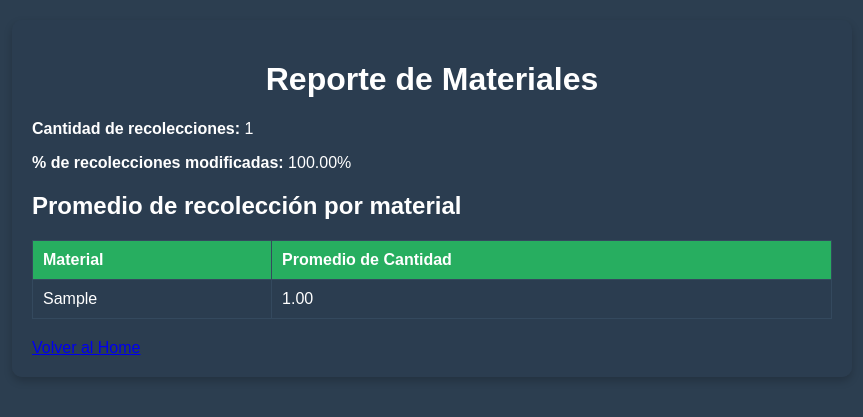
After one commit to LoreOth/App-desarrollo-softw, a Django app: page //reporte_meteriales/ in a window 1280 px wide. The commit adds this page. Shown: the top 417 px of the page, without its empty margins (208-1071 px from the left). Run offline with Django 4.2, Linux system fonts and the light colour scheme; a user stored in the database is signed in; tables that the repository leaves empty hold one stand-in row (values such as "Sample post").

Commit message:
metricas

```diff
--- a/usuarios/functions/load_material.py
+++ b/usuarios/functions/load_material.py
@@ -168,9 +168,7 @@ def recoleccion_materiales(mail_recolector, material):
     [x_bonita_api_cookie, jsessionid] = login()
 
     processes = get_processes(x_bonita_api_cookie, jsessionid)
-    print('processes ', processes)
     process_name = processes[0]['name']
-    print('process_name ', process_name)
 
     process_id = find_process_by_name(processes, process_name)
 
--- a/usuarios/templates/usuarios/home.html
+++ b/usuarios/templates/usuarios/home.html
@@ -183,7 +183,10 @@
         {% endif %}
 
         {% if request.user.rol == 'RECOLECTOR' %}
-            <a href="{% url 'formulario_material' %}">Registrar Material</a>
+            <a href="{% url 'formulario_material' %}" class="button">Registrar Material</a>
+            <p></p>
+            <a href="{% url 'reporte_meteriales' %}" class="button">Ver Reporte de Materiales</a>
+
         {% endif %}
     </div>
 </body>
--- /dev/null
+++ b/usuarios/templates/usuarios/reporte_meteriales.html
@@ -0,0 +1,74 @@
+<!DOCTYPE html>
+<html lang="es">
+<head>
+    <meta charset="UTF-8">
+    <meta name="viewport" content="width=device-width, initial-scale=1.0">
+    <title>Reporte de Materiales</title>
+    <style>
+        body {
+            font-family: 'Arial', sans-serif;
+            background-color: #2c3e50;
+            color: white;
+            margin: 0;
+            padding: 20px;
+            box-sizing: border-box;
+        }
+        .container {
+            max-width: 800px;
+            margin: 0 auto;
+            padding: 20px;
+            background-color: rgba(44, 62, 80, 0.9);
+            border-radius: 10px;
+            box-shadow: 0 4px 8px rgba(0, 0, 0, 0.2);
+        }
+        h1 {
+            text-align: center;
+        }
+        table {
+            width: 100%;
+            border-collapse: collapse;
+            margin: 20px 0;
+        }
+        th, td {
+            padding: 10px;
+            text-align: left;
+            border: 1px solid #34495e;
+        }
+        th {
+            background-color: #27ae60;
+        }
+    </style>
+</head>
+<body>
+    <div class="container">
+        <h1>Reporte de Materiales</h1>
+
+        <p><strong>Cantidad de recolecciones:</strong> {{ cantidad_recolecciones }}</p>
+        <p><strong>% de recolecciones modificadas:</strong> {{ porcentaje_modificadas|floatformat:2 }}%</p>
+
+        <h2>Promedio de recolección por material</h2>
+        <table>
+            <thead>
+                <tr>
+                    <th>Material</th>
+                    <th>Promedio de Cantidad</th>
+                </tr>
+            </thead>
+            <tbody>
+                {% for material in promedio_por_material %}
+                    <tr>
+                        <td>{{ material.material }}</td>
+                        <td>{{ material.promedio|floatformat:2 }}</td>
+                    </tr>
+                {% empty %}
+                    <tr>
+                        <td colspan="2">No hay datos para mostrar.</td>
+                    </tr>
+                {% endfor %}
+            </tbody>
+        </table>
+
+        <a href="{% url 'home' %}">Volver al Home</a>
+    </div>
+</body>
+</html>
--- a/usuarios/urls.py
+++ b/usuarios/urls.py
@@ -4,6 +4,8 @@ from .views import registro_view
 urlpatterns = [
     path('login/', views.login_view, name='login'),
     path('formulario-material/', views.formulario_material, name='formulario_material'),
+    path('reporte_meteriales/', views.reporte_meteriales, name='reporte_meteriales'),
+
     path('gracias/', views.gracias, name='gracias'),
     path('home/', views.home, name='home'),
     path('', views.home, name='home'),
--- a/usuarios/views.py
+++ b/usuarios/views.py
@@ -12,10 +12,11 @@ from django.contrib.auth import login
 from django.contrib.auth.hashers import make_password
 from django.contrib import messages
 from .forms import MaterialForm
+from .models import Usuario  # Importar el modelo personalizado
+from .functions.load_material import recoleccion_materiales, validar_materiales
+from django.utils.timezone import now, timedelta
+from django.db.models import Avg, Count, F, Q
 
-from .models import Usuario  # Importar el modelo personalizado
-
-from .functions.load_material import recoleccion_materiales, validar_materiales
 
 # Vista para el registro de usuarios
 def registro_view(request):
@@ -141,3 +142,30 @@ def aprobar_material(request, material_id):
 
     # Si no es un método POST, retornar un error 405
     return HttpResponse("Método no permitido", status=405)
+
+
+
+
+@login_required
+def reporte_meteriales(request):
+    if request.user.rol != 'RECOLECTOR':
+        return HttpResponse("No autorizado", status=403)
+
+    # Calcular el rango de fechas de las últimas 2 semanas
+    #fecha_limite = now() - timedelta(weeks=2)
+
+    # Filtrar materiales recolectados en las últimas 2 semanas
+    materiales = Material.objects
+
+    # Métricas
+    cantidad_recolecciones = materiales.count()
+    recolecciones_modificadas = materiales.filter(cantidad_real__isnull=False).count()
+    porcentaje_modificadas = (recolecciones_modificadas / cantidad_recolecciones) * 100 if cantidad_recolecciones > 0 else 0
+    promedio_por_material = materiales.values('material').annotate(promedio=Avg('cantidad'))
+
+    contexto = {
+        'cantidad_recolecciones': cantidad_recolecciones,
+        'porcentaje_modificadas': porcentaje_modificadas,
+        'promedio_por_material': promedio_por_material,
+    }
+    return render(request, 'usuarios/reporte_meteriales.html', contexto)
```
